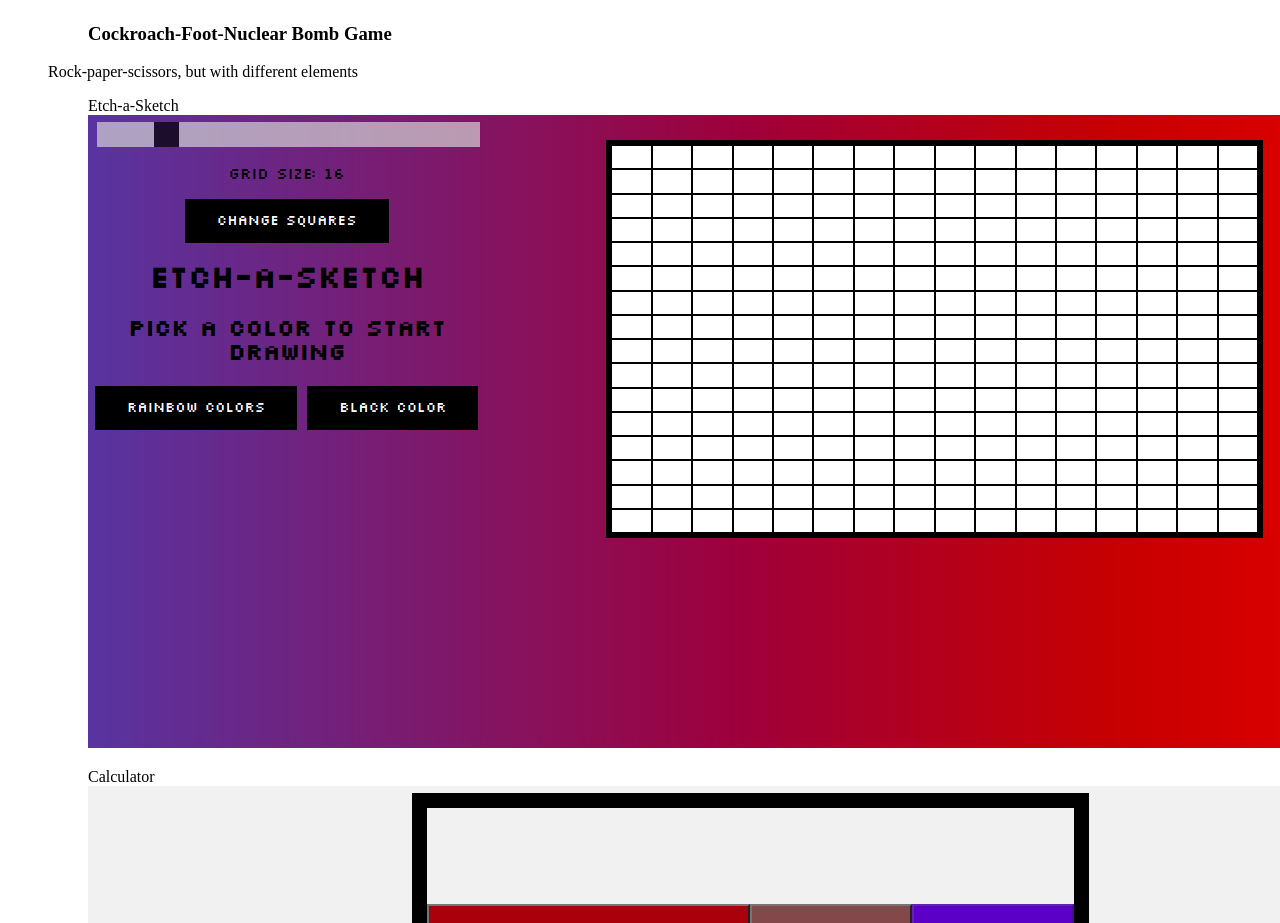
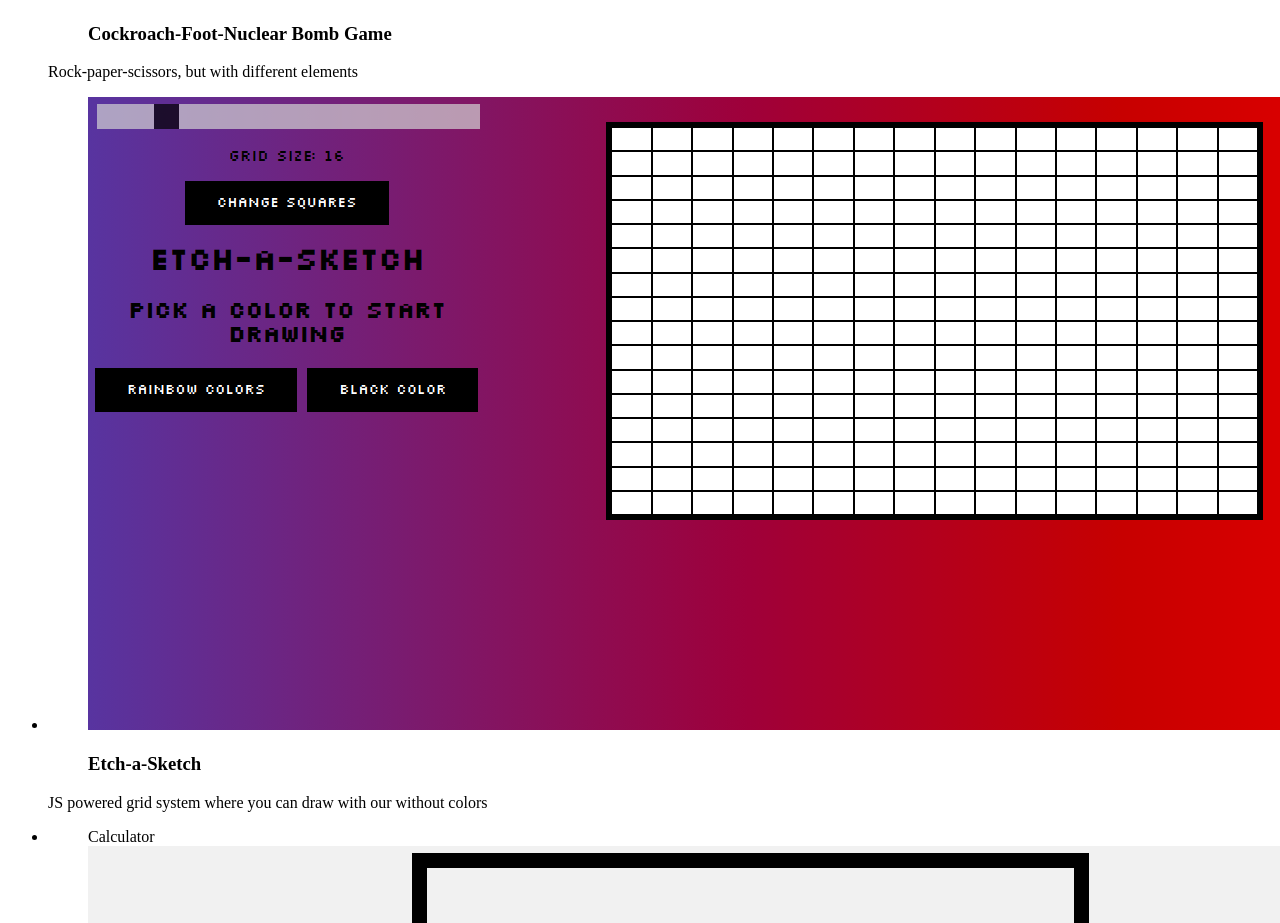
Before and after one commit to muratcan-yuksel/portfolio-website, a plain HTML site: page index.html in a window 1280 px wide. Shown: the part 1749-2672 px from the top of the page. Drawn offline with Linux system fonts and the light colour scheme.

Commit message:
added the sketch html

```diff
--- a/index.html
+++ b/index.html
@@ -47,11 +47,18 @@
         </figure>
         <p>Rock-paper-scissors, but with different elements</p>
         </li>
-      <figure class="item" id="sketch"> Etch-a-Sketch
+
+        <li>
+      <figure id="sketch">
         <a href="https://muratcan-yuksel.github.io/Etch-a-sketch-Project1/" target = "blank">
         <img src="sketch.png" class="picture" alt="sketch">
         </a>
+        <figcaption><h3>Etch-a-Sketch</h3></figcaption>
       </figure>
+      <p>JS powered grid system where you can draw with our without colors</p>
+      </li>
+
+      <li>
       <figure class="item" id="calculator">Calculator
         <a href="https://muratcan-yuksel.github.io/Calculator-project/" target = "blank">
         <img src="calculator.png" class= "picture" alt="calculator">
```
